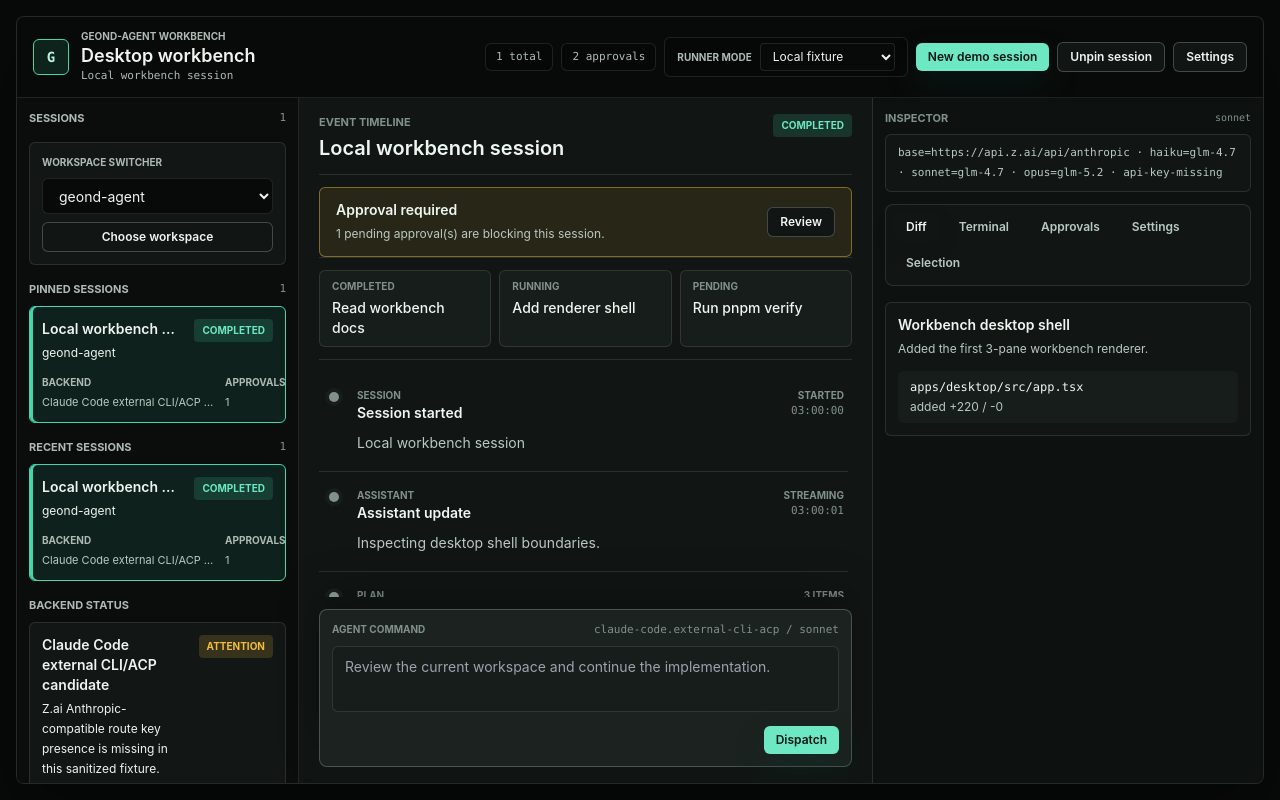
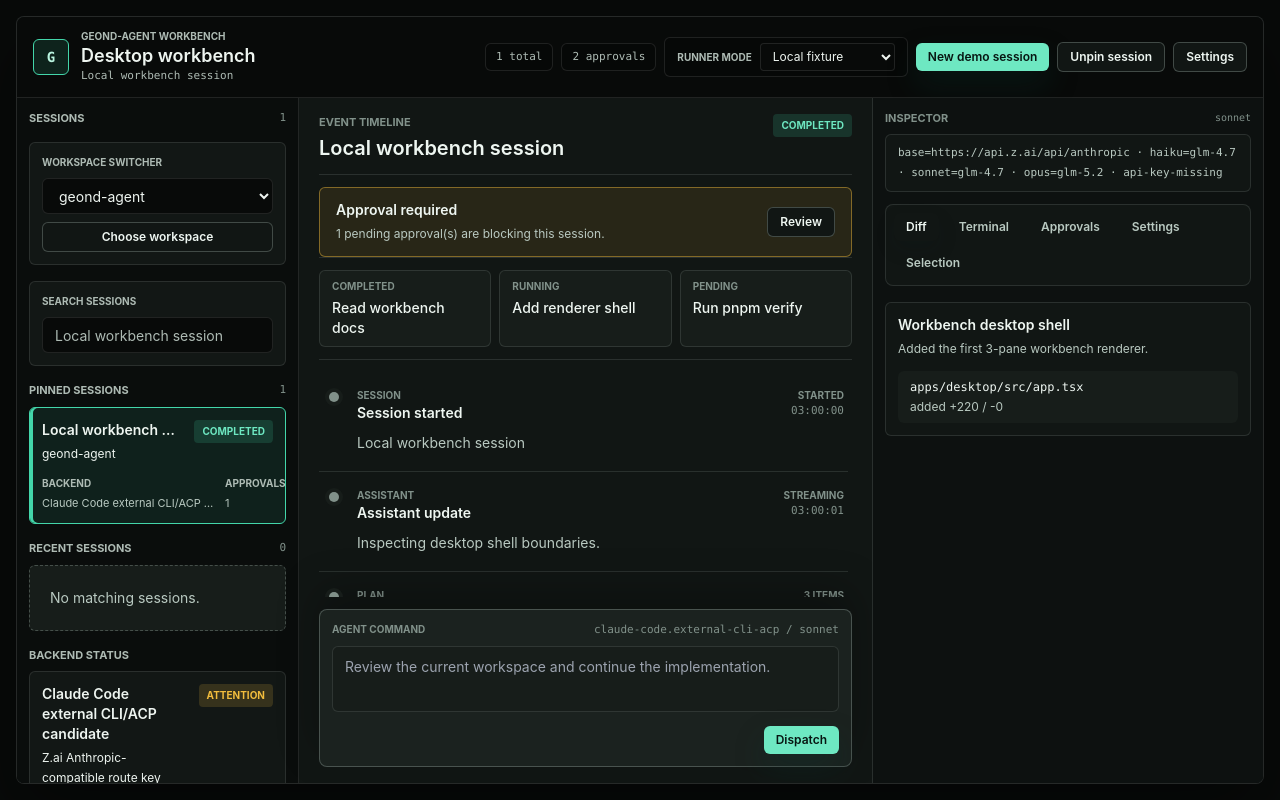
Before and after one commit to geondongkim/geond-agent, a React (Vite) app in the folder apps/desktop/: page / in a window 1280 px wide. Built offline with nearby package versions, Linux system fonts and the light colour scheme.

Commit message:
Add session search and pinned settings allowlist (#12)

```diff
--- a/apps/desktop/src/app.tsx
+++ b/apps/desktop/src/app.tsx
@@ -77,6 +77,7 @@ export function App({ document }: AppProps) {
   );
   const [selectedWorkspaces, setSelectedWorkspaces] = useState(document.workspaces);
   const [pinnedSessionIds, setPinnedSessionIds] = useState(document.pinnedSessionIds);
+  const [sessionQuery, setSessionQuery] = useState("");
   const [inspectorTab, setInspectorTab] = useState("diff");
   const [runnerStatus, setRunnerStatus] = useState("");
   const [runnerBusy, setRunnerBusy] = useState(false);
@@ -116,13 +117,27 @@ export function App({ document }: AppProps) {
     projection.workspaces.forEach((workspace) => options.set(workspace.path, workspace));
     return [...options.values()];
   }, [projection.workspaces, selectedWorkspaces]);
-  const filteredSessions = useMemo(() => {
-    if (workspacePath === "__all__") {
-      return projection.recentSessions;
-    }
-
-    return projection.sessions.filter((session) => session.workspacePath === workspacePath);
-  }, [projection.recentSessions, projection.sessions, workspacePath]);
+  const visibleSessions = useMemo(
+    () =>
+      projection.sessions.filter(
+        (session) =>
+          matchesWorkspaceFilter(session.workspacePath, workspacePath) &&
+          matchesSessionQuery(session, sessionQuery)
+      ),
+    [projection.sessions, sessionQuery, workspacePath]
+  );
+  const visibleSessionIds = useMemo(
+    () => new Set(visibleSessions.map((session) => session.id)),
+    [visibleSessions]
+  );
+  const visiblePinnedSessions = useMemo(
+    () => projection.pinnedSessions.filter((session) => visibleSessionIds.has(session.id)),
+    [projection.pinnedSessions, visibleSessionIds]
+  );
+  const visibleRecentSessions = useMemo(
+    () => projection.recentSessions.filter((session) => visibleSessionIds.has(session.id)),
+    [projection.recentSessions, visibleSessionIds]
+  );
 
   const selectSession = (sessionId: string) => {
     setControllerSnapshot(document.controller.selectSession(sessionId));
@@ -401,17 +416,32 @@ export function App({ document }: AppProps) {
               </Button>
             </div>
 
+            <div className="rail-card">
+              <label className="muted-meta block" htmlFor="session-search">
+                {i18n.t("workbench.sessionSidebar.search")}
+              </label>
+              <input
+                id="session-search"
+                value={sessionQuery}
+                onChange={(event) => setSessionQuery(event.target.value)}
+                className="rail-input mt-2"
+                placeholder={activeSession?.title ?? i18n.t("workbench.timeline.empty")}
+              />
+            </div>
+
             <SessionList
               activeSessionId={activeSession?.id}
               title={i18n.t("workbench.sessionSidebar.pinned")}
-              sessions={projection.pinnedSessions}
+              sessions={visiblePinnedSessions}
+              emptyText={i18n.t("workbench.sessionSidebar.noSessions")}
               i18n={i18n}
               onSelect={selectSession}
             />
             <SessionList
               activeSessionId={activeSession?.id}
               title={i18n.t("workbench.sessionSidebar.recent")}
-              sessions={filteredSessions}
+              sessions={visibleRecentSessions}
+              emptyText={i18n.t("workbench.sessionSidebar.noSessions")}
               i18n={i18n}
               onSelect={selectSession}
             />
@@ -1048,6 +1078,33 @@ function eventIdentity(event: WorkbenchEvent): string {
   return JSON.stringify(event);
 }
 
+function matchesWorkspaceFilter(
+  sessionWorkspacePath: string | undefined,
+  workspacePath: string
+): boolean {
+  return workspacePath === "__all__" || sessionWorkspacePath === workspacePath;
+}
+
+function matchesSessionQuery(
+  session: DesktopDemoDocument["initialControllerSnapshot"]["projection"]["sessions"][number],
+  query: string
+): boolean {
+  const normalizedQuery = query.trim().toLowerCase();
+  if (normalizedQuery.length === 0) {
+    return true;
+  }
+
+  return [
+    session.id,
+    session.title,
+    session.workspacePath,
+    session.backendLabel,
+    session.lifecycle
+  ]
+    .filter((value): value is string => typeof value === "string")
+    .some((value) => value.toLowerCase().includes(normalizedQuery));
+}
+
 function formatAgentLanguageLabel(
   i18n: WorkbenchRuntimeSnapshot["i18n"],
   language: string
@@ -1201,12 +1258,14 @@ function formatProviderSummary(value: string): string {
 
 function SessionList({
   activeSessionId,
+  emptyText,
   i18n,
   onSelect,
   sessions,
   title
 }: {
   readonly activeSessionId?: string;
+  readonly emptyText: string;
   readonly i18n: WorkbenchRuntimeSnapshot["i18n"];
   readonly onSelect: (sessionId: string) => void;
   readonly sessions: readonly DesktopDemoDocument["initialControllerSnapshot"]["projection"]["sessions"][number][];
@@ -1219,7 +1278,8 @@ function SessionList({
         <span className="font-mono text-[11px] text-[color:var(--ink-muted)]">{sessions.length}</span>
       </div>
       <div className="space-y-1.5">
-        {sessions.map((session) => (
+        {sessions.length ? (
+          sessions.map((session) => (
             <SessionCard
               key={session.id}
               session={session}
@@ -1227,7 +1287,10 @@ function SessionList({
               i18n={i18n}
               onSelect={() => onSelect(session.id)}
             />
-        ))}
+          ))
+        ) : (
+          <EmptyState text={emptyText} />
+        )}
       </div>
     </section>
   );
--- a/apps/desktop/src/styles.css
+++ b/apps/desktop/src/styles.css
@@ -219,6 +219,10 @@ body {
     @apply border-white/10 bg-[color:var(--shell)] text-[color:var(--inverse)];
   }
 
+  .rail-input {
+    @apply h-9 w-full rounded-md border border-white/10 bg-[color:var(--shell)] px-3 text-sm text-[color:var(--inverse)] outline-none placeholder:text-[color:var(--inverse-soft)];
+  }
+
   .session-rail p {
     @apply text-inherit;
   }
--- a/packages/ui-workbench/src/i18n/messages.ts
+++ b/packages/ui-workbench/src/i18n/messages.ts
@@ -20,6 +20,8 @@ export type UiMessageKey =
   | "workbench.sessionSidebar.recent"
   | "workbench.sessionSidebar.backendStatus"
   | "workbench.sessionSidebar.workspaceSwitcher"
+  | "workbench.sessionSidebar.search"
+  | "workbench.sessionSidebar.noSessions"
   | "workbench.sessionSidebar.workspace"
   | "workbench.sessionSidebar.backend"
   | "workbench.sessionSidebar.language"
@@ -130,6 +132,8 @@ export const uiMessages: Readonly<Record<SupportedUiLanguage, UiMessageCatalog>>
     "workbench.sessionSidebar.recent": "Recent sessions",
     "workbench.sessionSidebar.backendStatus": "Backend status",
     "workbench.sessionSidebar.workspaceSwitcher": "Workspace switcher",
+    "workbench.sessionSidebar.search": "Search sessions",
+    "workbench.sessionSidebar.noSessions": "No matching sessions.",
     "workbench.sessionSidebar.workspace": "Workspace",
     "workbench.sessionSidebar.backend": "Backend",
     "workbench.sessionSidebar.language": "UI / Agent",
@@ -237,6 +241,8 @@ export const uiMessages: Readonly<Record<SupportedUiLanguage, UiMessageCatalog>>
     "workbench.sessionSidebar.recent": "최근 세션",
     "workbench.sessionSidebar.backendStatus": "백엔드 상태",
     "workbench.sessionSidebar.workspaceSwitcher": "워크스페이스 전환",
+    "workbench.sessionSidebar.search": "세션 검색",
+    "workbench.sessionSidebar.noSessions": "일치하는 세션이 없습니다.",
     "workbench.sessionSidebar.workspace": "워크스페이스",
     "workbench.sessionSidebar.backend": "백엔드",
     "workbench.sessionSidebar.language": "UI / 응답 언어",
```
Also changed, not shown: 2 other files (tests, documents, lock files or other folders). Lines whose indentation alone changed are shown as unchanged.
